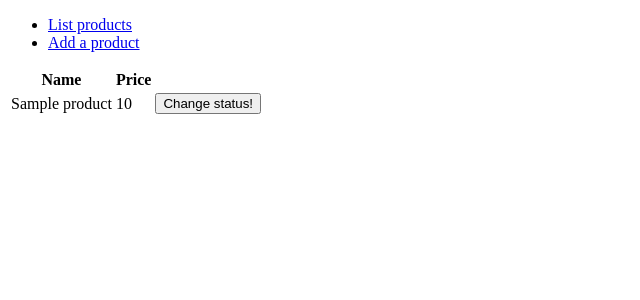
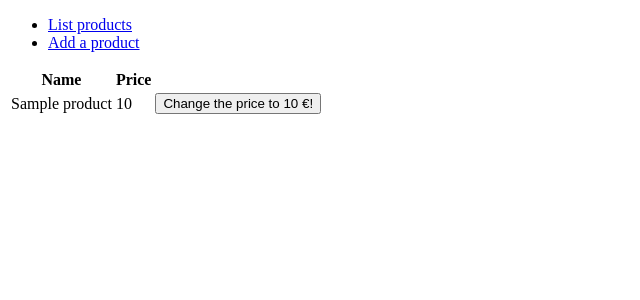
Before and after one commit to lacolegiala/online-store, a Flask app: page /tasks in a window 1280 px wide. Shown: the top 300 px of the page, without its empty margins (0-640 px from the left). Run offline with Flask 2, Linux system fonts and the light colour scheme; tables that the repository leaves empty hold one stand-in row (values such as "Sample post").

Commit message:
Add an update functionality to product prices

```diff
--- a/application/tasks/views.py
+++ b/application/tasks/views.py
@@ -13,8 +13,8 @@ def tasks_form():
 @app.route("/tasks/<task_id>/", methods=["POST"])
 def tasks_set_done(task_id):
 
-    t = Product.query.get(task_id)
-    t.done = True
+    product = Product.query.get(task_id)
+    product.price = 1000
     db.session().commit()
 
     return redirect(url_for("tasks_index"))
--- a/application/templates/tasks/list.html
+++ b/application/templates/tasks/list.html
@@ -13,7 +13,7 @@
       <td>{{ task.price }}</td>
       <td>
         <form method="POST" action="{{ url_for('tasks_set_done', task_id=task.id) }}">
-	        <input type="submit" value="Change status!"/>
+	        <input type="submit" value="Change the price to 10 €!"/>
 	      </form>
       </td>
     </tr>
```
